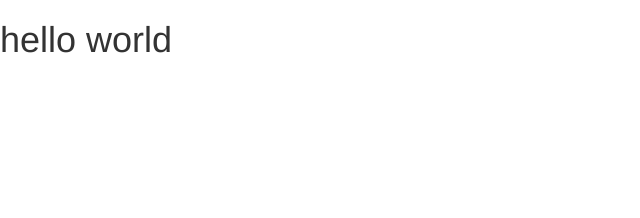
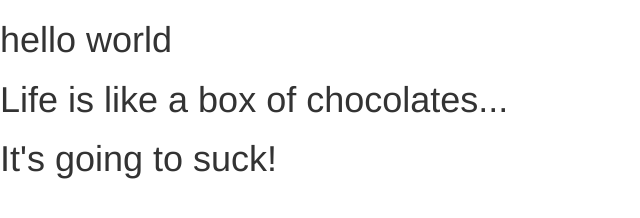
Before and after one commit to kennethkoontz/meme-chatroom, a website: page static/index.html in a window 1280 px wide. Shown: the whole page, without its empty margins (0-640 px from the left). Drawn offline with nearby package versions, Linux system fonts and the light colour scheme.

Commit message:
added angular link, and html

```diff
--- a/static/index.html
+++ b/static/index.html
@@ -4,10 +4,13 @@
         <link rel="stylesheet" href="https://maxcdn.bootstrapcdn.com/bootstrap/3.3.6/css/bootstrap.min.css" integrity="sha384-1q8mTJOASx8j1Au+a5WDVnPi2lkFfwwEAa8hDDdjZlpLegxhjVME1fgjWPGmkzs7" crossorigin="anonymous">
         <link rel="stylesheet" href="style.css" />
         <script src="style.js"></script>
+        <script src="http://ajax.googleapis.com/ajax/libs/angularjs/1.4.8/angular.min.js"></script>
         <meta name="viewport" content="width=device-width, initial-scale=1">
         <meta name="viewport" content="width=device-width, initial-scale=1, maximum-scale=1, user-scalable=no">
     </head>
     <body>
         <h1>hello world</h1>
+        <h1>Life is like a box of chocolates...</h1>
+        <h1>It's going to suck!</h1>
     </body>
 </html>
```
